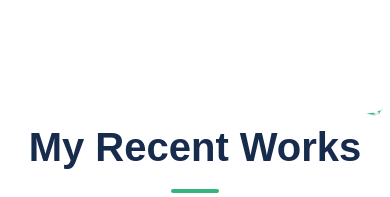
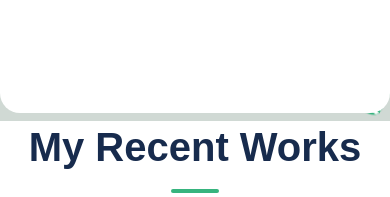
Before and after one commit to Wes-Isaac/Test, a plain HTML site: page index.html in a window 390 px wide. Both pictures are taken after a click on the icon 372 px from the left and 21 px from the top of the page. Shown: the part 647-844 px from the top of the page. Drawn offline with Linux system fonts and the light colour scheme.

Commit message:
edit mobile

```diff
--- a/index.js
+++ b/index.js
@@ -1,12 +1,16 @@
 const hamburger = document.querySelector('.fa-bars');
 const menu = document.querySelector('#menu');
 const menuLis = menu.querySelectorAll('li');
+const main = document.querySelector('main');
 
 hamburger.addEventListener('click', () => {
   menu.classList.replace('invisible', 'menu');
+  main.style.backgroundColor = '#d0d9d4';
 });
 for (let i = 0; i < menuLis.length; i = i + 1) {
   menuLis[i].addEventListener('click', () => {
     menu.classList.replace('menu', 'invisible');
+    main.style.backgroundColor = '#fff';
+
   });
 }
--- a/mobile.css
+++ b/mobile.css
@@ -12,6 +12,7 @@ html {
 body {
   min-height: 100vh;
   /* min-width: 400px; */
+  /* background: #d0d9d4; */
 }
 
 main {
```
